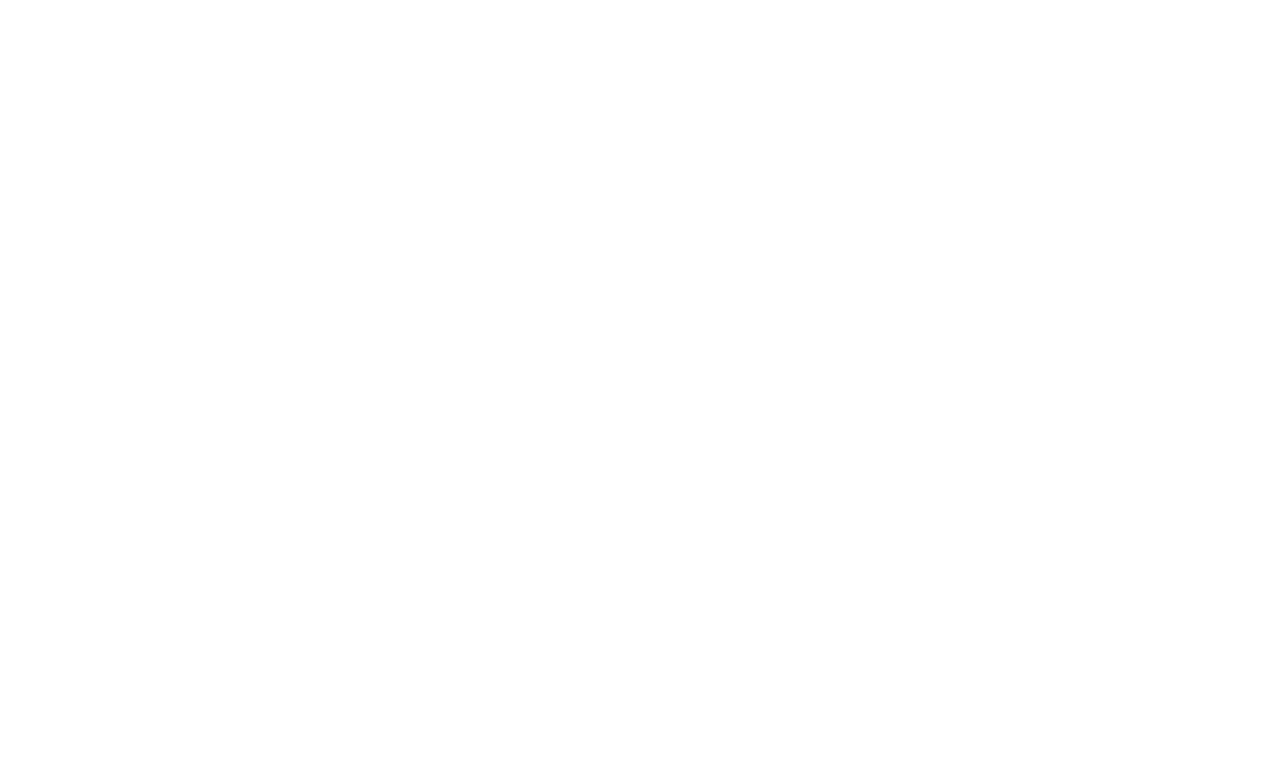
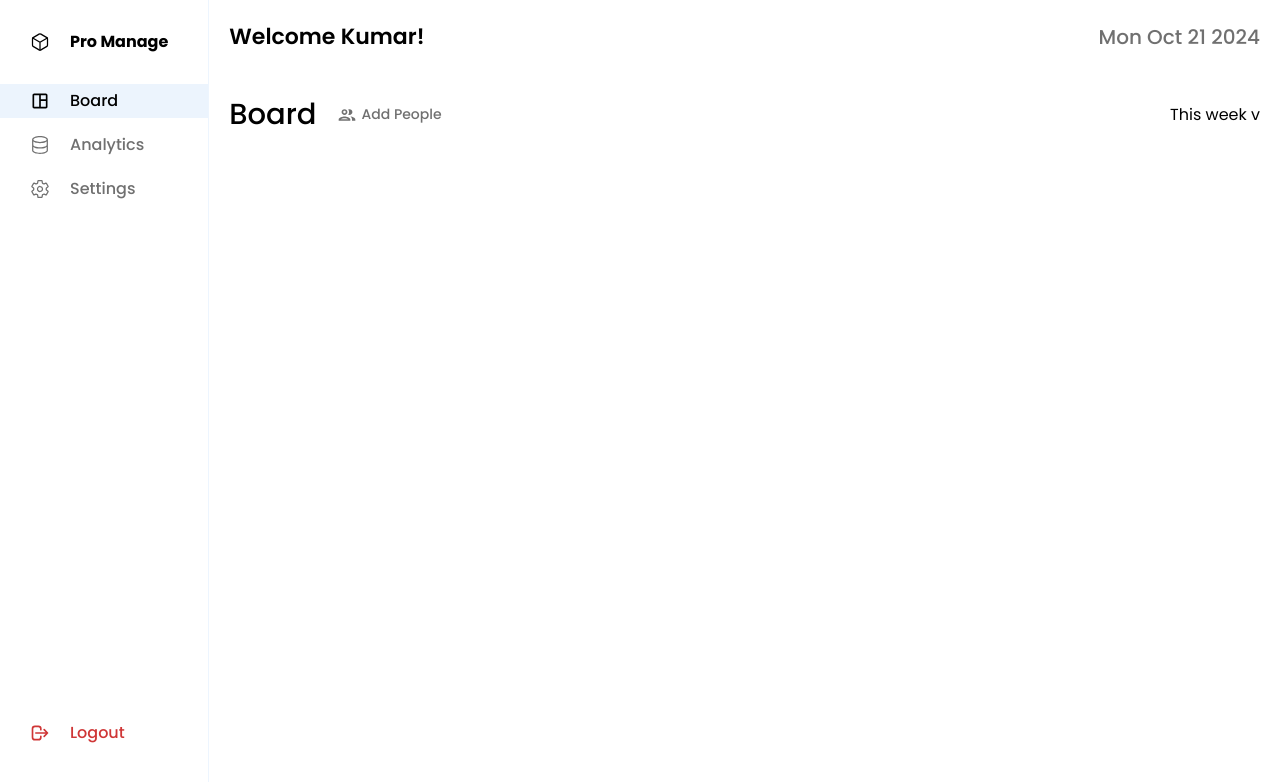
Before and after one commit to solARisOP/Pro-Manage-client, a React (Vite) app: page / in a window 1280 px wide. Shown: the top 782 px of the page. Built offline with nearby package versions, Linux system fonts and the light colour scheme.

Commit message:
created home page and sidebar components

```diff
--- a/index.html
+++ b/index.html
@@ -9,7 +9,7 @@
     <title>Pro Manage</title>
   </head>
   <body>
-    <div id="root" style="height: 100vh; width: 100vw; display: flex;"></div>
+    <div id="root" style="height: 100vh; width: 100vw; display: flex; overflow: auto;"></div>
     <script type="module" src="/src/main.jsx"></script>
   </body>
 </html>
--- a/src/App.jsx
+++ b/src/App.jsx
@@ -1,10 +1,12 @@
-
+import Sidebar from "./components/Sidebar/Sidebar.jsx"
+import Home from "./components/Home/Home.jsx"
 
 function App() {
 
   return (
     <>
-
+      <Sidebar/>
+      <Home />
     </>
   )
 }
--- /dev/null
+++ b/src/components/Home/Header/Header.jsx
@@ -0,0 +1,28 @@
+import './index.css'
+import { MdOutlineGroup } from "react-icons/md";
+
+const date = new Date()
+function Header() {
+  return (
+    <>
+        <div className='head__section head__padd'>
+            <p className='head__text__1'> Welcome Kumar!</p>
+            <p className='head__text__2 head__text__grey'>{date.toDateString()}</p>
+        </div>
+        <div className='head__section head__padd'>
+            <div className='head__section' style={{gap: '20px'}}>
+                <p className='head__text__3'> Board</p>
+                <div className='head__section head__text__grey' style={{gap: '5px'}}>
+                    <MdOutlineGroup size={20} />
+                    <p className='head__text__4'>Add People</p>
+                </div>
+            </div>
+            <div>
+                <p className='head__text__5'>This week v</p>
+            </div>
+        </div>
+    </>
+  )
+}
+
+export default Header
--- /dev/null
+++ b/src/components/Home/Header/index.css
@@ -0,0 +1,43 @@
+.head__section {
+    display: flex;
+    justify-content: space-between;
+    align-items: center;
+}
+
+.head__padd {
+    padding: 20px;
+}
+
+.head__text__1 {
+    font-size: 22px;
+    font-weight: 600;
+    line-height: 33px;
+}
+
+.head__text__2 {
+    font-size: 20px;
+    font-weight: 500;
+    line-height: 30px;
+}
+
+.head__text__grey {
+    color: #707070;
+}
+
+.head__text__3{
+    font-size: 29px;
+    font-weight: 500;
+    line-height: 43.5px;
+}
+
+.head__text__4 {
+    font-size: 14px;
+    font-weight: 500;
+    line-height: 21px;
+}
+
+.head__text__5 {
+    font-size: 16px;
+    font-weight: 400;
+    line-height: 24px;
+}
--- a/src/components/Home/Home.jsx
+++ b/src/components/Home/Home.jsx
@@ -0,0 +1,15 @@
+import Header from "./Header/Header.jsx"
+import './index.css'
+
+function Home() {
+  return (
+    <div className='home'>
+        <Header />
+        <div>
+
+        </div>
+    </div>
+  )
+}
+
+export default Home
--- /dev/null
+++ b/src/components/Home/index.css
@@ -0,0 +1,6 @@
+
+.home {
+    width: 100%;
+    height: 100%;
+    overflow: auto;
+}
--- a/src/components/Sidebar/Sidebar.jsx
+++ b/src/components/Sidebar/Sidebar.jsx
@@ -1,8 +1,39 @@
+import './index.css'
+import { IoCubeOutline } from "react-icons/io5";
+import { MdOutlineSpaceDashboard } from "react-icons/md";
+import { GoDatabase } from "react-icons/go";
+import { IoSettingsOutline } from "react-icons/io5";
+import { HiOutlineLogout } from "react-icons/hi";
 
 function Sidebar() {
-  return (
-    <div>Sidebar</div>
-  )
+	return (
+		<div className="sidebar">
+			<div>
+				<div className='sidebar_head'>
+					<IoCubeOutline size={20} />
+					Pro Manage
+				</div>
+				<ul className="sidebar__list">
+					<li className='sidebar__list__element list__element--selected element__text--black'>
+						<MdOutlineSpaceDashboard size={20} />
+						Board
+					</li>
+					<li className='sidebar__list__element element__text--grey'>
+						<GoDatabase size={20} />
+						Analytics
+					</li>
+					<li className='sidebar__list__element element__text--grey'>
+						<IoSettingsOutline size={20} />
+						Settings
+					</li>
+				</ul>
+			</div>
+			<div className='sidebar__list__element element__text--red'>
+				<HiOutlineLogout size={20} />
+				Logout
+			</div>
+		</div>
+	)
 }
 
 export default Sidebar
--- /dev/null
+++ b/src/components/Sidebar/index.css
@@ -0,0 +1,58 @@
+.sidebar {
+    border-right: 1px solid #EDF5FE;
+    width: 250px;
+    height: 100%;
+    position: sticky;
+    left: 0%;
+    display: flex;
+    flex-direction: column;
+    justify-content: space-between;
+}
+
+.sidebar_head {
+    padding: 30px;
+    display: flex;
+    gap: 20px;
+    align-items: center;
+    font-size: 16px;
+    font-weight: 700;
+    line-height: 24px;
+    color: #000000;
+}
+
+.sidebar__list {
+    display: flex;
+    flex-direction: column;
+    gap: 10px;
+}
+
+.sidebar__list__element {
+    cursor: pointer;
+    display: flex;
+    gap: 20px;
+    align-items: center;
+    padding-left: 30px;
+    padding-right: 30px;
+    padding-top: 5px;
+    padding-bottom: 5px;
+    font-size: 16px;
+    font-weight: 500;
+    line-height: 24px;
+}
+
+.list__element--selected {
+    background: #4391ED1A;
+}
+
+.element__text--grey {
+    color: #707070;
+}
+
+.element__text--black {
+    color: #000000;
+}
+
+.element__text--red {
+    color: #CF3636;
+    margin-bottom: 50px;
+}
--- a/src/index.css
+++ b/src/index.css
@@ -11,6 +11,7 @@
   font-style: normal;
   font-feature-settings: normal;
   font-variation-settings: normal;
+  background: #FFFFFF;
 }
 
 /* ::-webkit-scrollbar {
```
Also changed, not shown: src/components/Home/Section/Card/Card.jsx (added), 1 other file (tests, documents, lock files or other folders).
